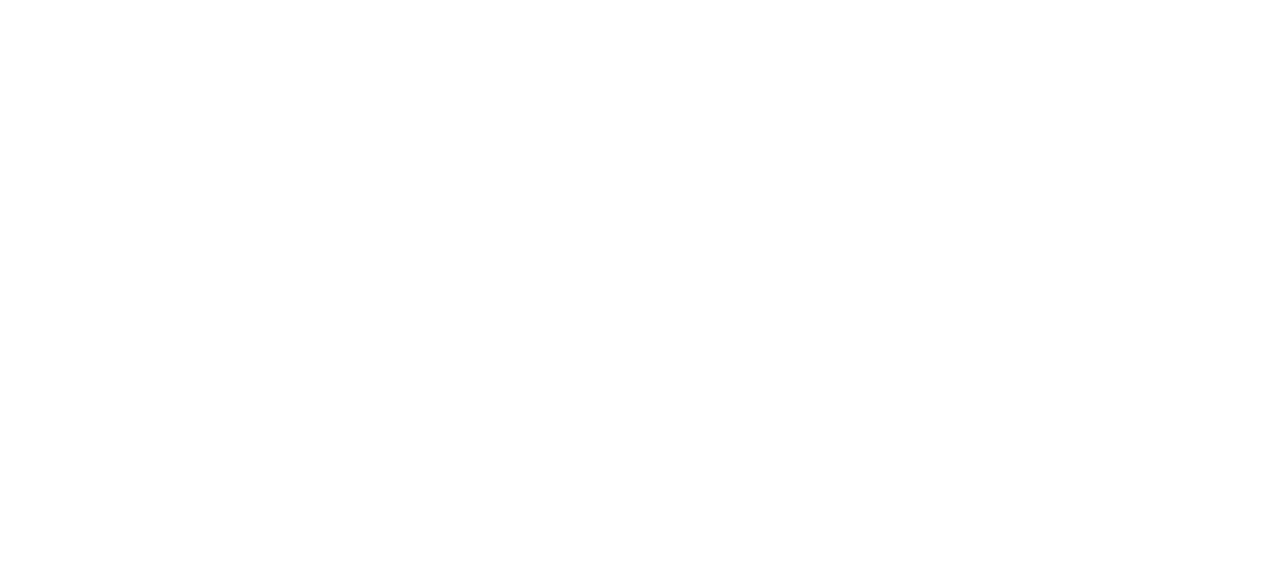
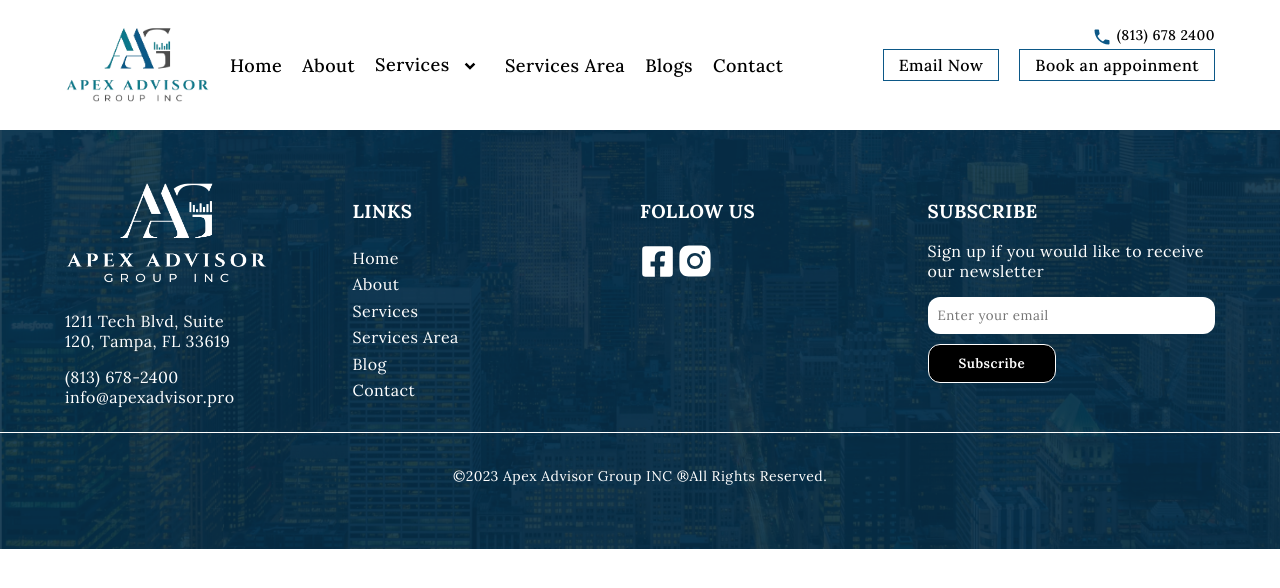
Before and after one commit to AbdullahEsha/apex-advisor, a Next.js app: page /services-area in a window 1280 px wide. Shown: the top 588 px of the page. Built offline with nearby package versions, Linux system fonts and the light colour scheme.

Commit message:
new update

```diff
--- a/src/pages/services-area.js
+++ b/src/pages/services-area.js
@@ -1,5 +1,13 @@
+import MainFooter from '@/components/MainFooter'
+import MainNav from '@/components/MainNav'
+
 const ServicesArea = () => {
-  return <div></div>;
-};
+  return (
+    <>
+      <MainNav />
+      <MainFooter />
+    </>
+  )
+}
 
-export default ServicesArea;
+export default ServicesArea
```
